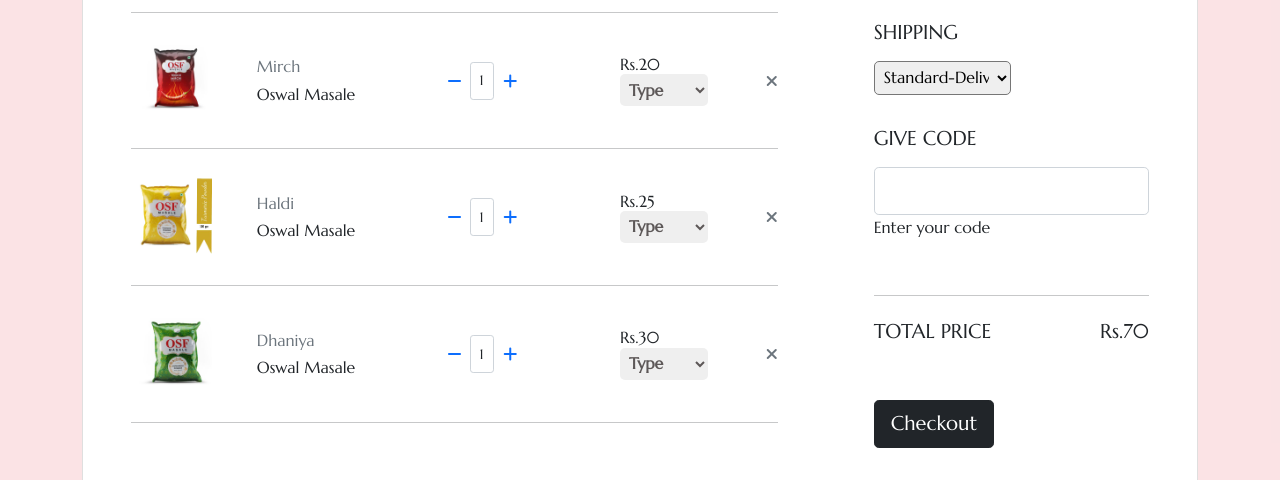
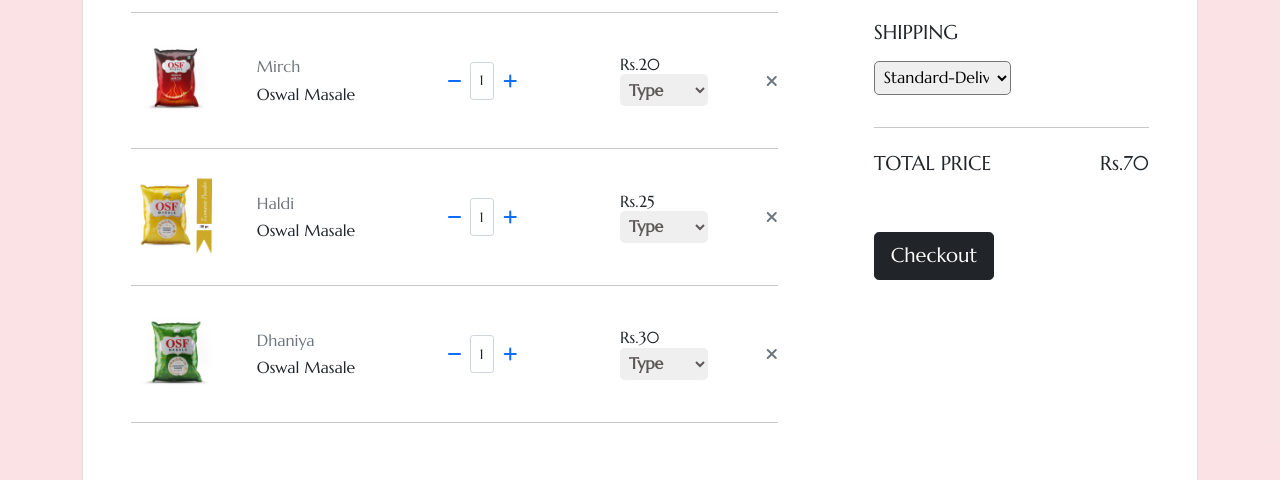
Before and after one commit to ayushrs/Final-UI, a plain HTML site: page cart.html in a window 1280 px wide. Shown: the part 320-800 px from the top of the page. Drawn offline with nearby package versions, Linux system fonts and the light colour scheme.

Commit message:
Update cart.html

```diff
--- a/cart.html
+++ b/cart.html
@@ -412,15 +412,6 @@ rel="stylesheet"
                           </select>
                         </div>
 
-                        <h5 class="text-uppercase mb-3">Give code</h5>
-
-                        <div class="mb-5">
-                          <div data-mdb-input-init class="form-outline">
-                            <input type="text" id="form3Examplea2" class="form-control form-control-lg" />
-                            <label class="form-label" for="form3Examplea2">Enter your code</label>
-                          </div>
-                        </div>
-
                         <hr class="my-4">
 
                         <div class="d-flex justify-content-between mb-5">
```
